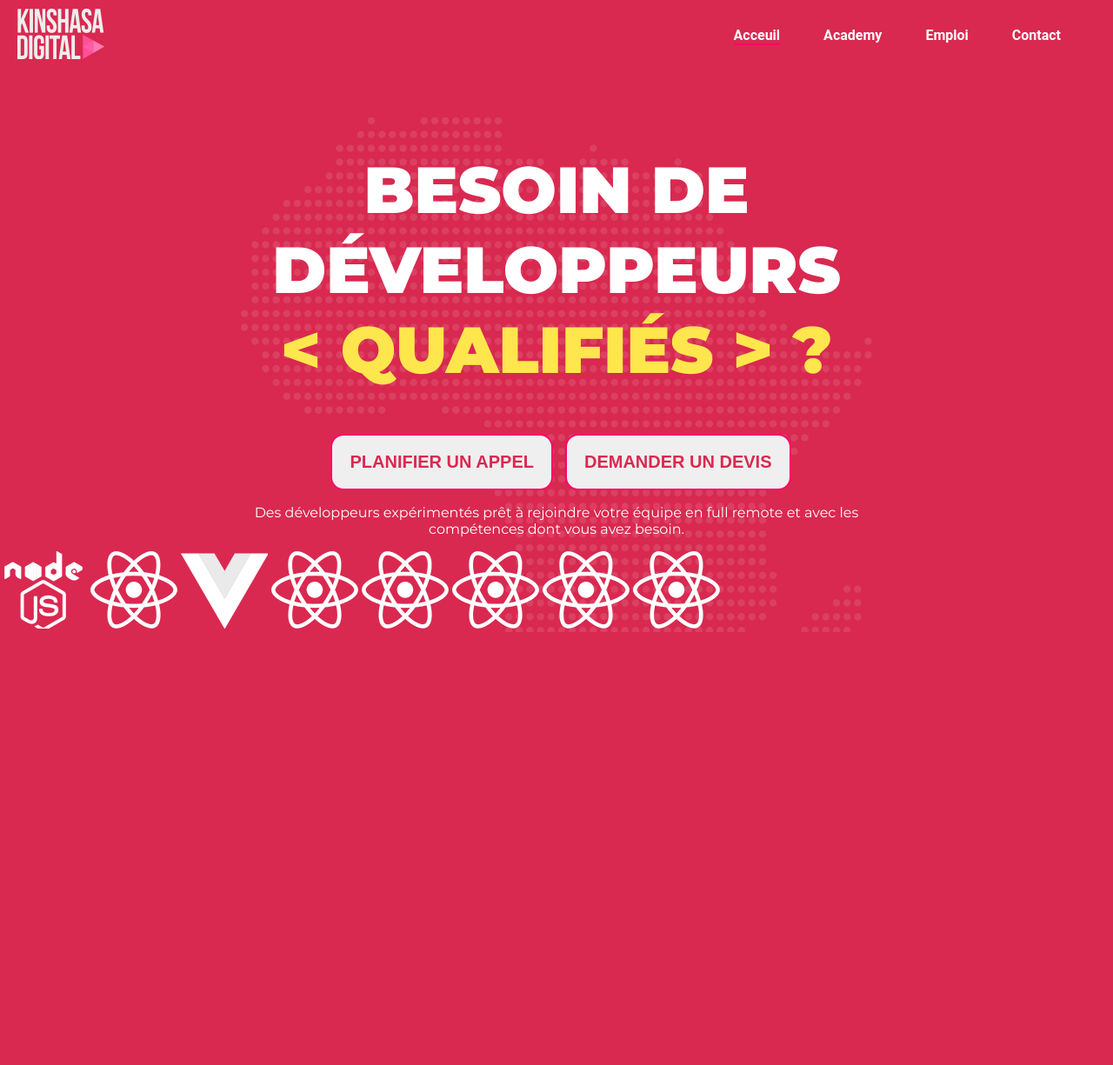
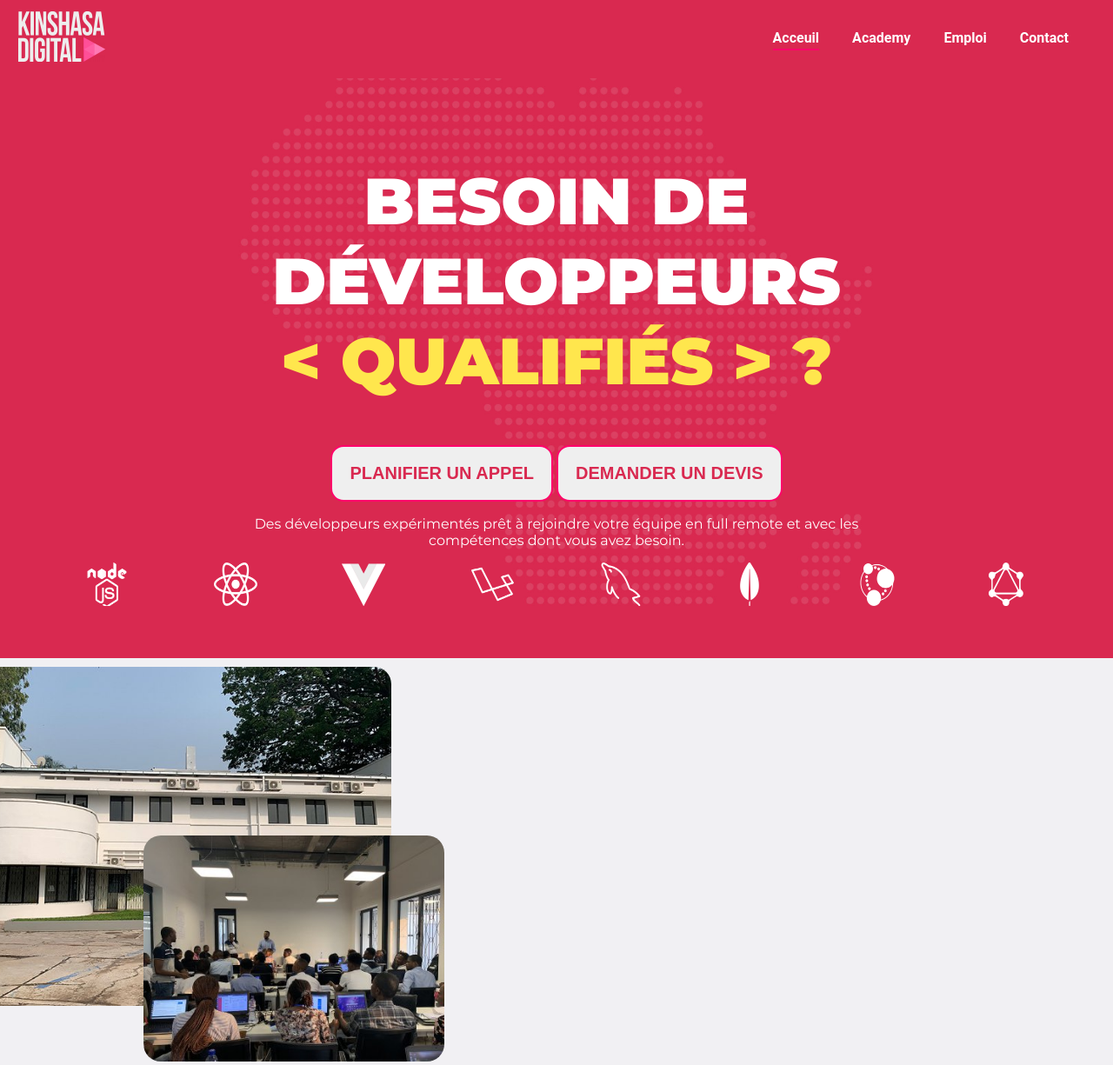
Before and after one commit to BenNdase/KinshasaDigital, a plain HTML site: page index.html in a window 1280 px wide. Shown: the whole page at 87% size. Before the commit the page ends 800 px from the top, so only its background shows below. Drawn offline with Linux system fonts and the light colour scheme.

Commit message:
Section Header finie

```diff
--- a/css/style.css
+++ b/css/style.css
@@ -23,14 +23,17 @@
 /*------------------------------- Le menu -------------------------*/
 
 .menu {
-    padding: 10px;
-    padding-left: 20px;
+    width: 100%;
+    height: 90px;
+    padding: 13px;
+    padding-left: 21px;
     background-color: #d92950;
     display: flex;
     flex-direction: row;
     justify-content: flex-start;
     align-items: center;
-    position: sticky;
+    position: fixed;
+    top: 0;
 }
 
 .menu ul {
@@ -47,10 +50,14 @@
     text-decoration: none;
     color: white;
     font-weight: bold;
+    line-height: 24px;
+    vertical-align: baseline;
+    letter-spacing: normal;
+    font-weight: 600;
 }
 
 .menu ul>li {
-    margin-right: 50px;
+    margin-right: 38px;
 }
 
 .menu ul li:nth-child(1) {
@@ -76,7 +83,7 @@
     text-align: center;
     font-weight: bold;
     color: white;
-    padding-top: 40px;
+    padding-top: 135px;
 }
 
 .text-header span {
@@ -95,11 +102,11 @@
     font-weight: bold;
     padding: 0 20px;
     color: #d92950;
-    margin-left: 10px;
+    cursor: pointer;
 }
 
 .button-header button:hover {
-    background-color: #d92950;
+    background-color: #d9294f00;
     color: white;
     border: 2px solid white;
 }
@@ -110,3 +117,41 @@
     color: white;
     font-size: 16px;
 }
+
+.logos-header {
+    text-align: center;
+    display: flex;
+    flex-direction: row;
+    justify-content: space-evenly;
+    margin-bottom: 60px;
+}
+
+.logos-header img {
+    width: 50px;
+    height: 50px;
+}
+
+
+/*------------------------- Section developper -------------------*/
+
+.developper {
+    background-color: #f1f0f3;
+}
+
+.img-campus img,
+.kda-2020 img {
+    border-radius: 20px;
+}
+
+.img-campus img {
+    width: 550px;
+    height: 390px;
+    margin: 0 0 0 -100px;
+    margin-top: 10px;
+}
+
+.kda-2020 img {
+    width: 346px;
+    height: 260px;
+    margin: -200px 0 0 165px;
+}
--- a/index.html
+++ b/index.html
@@ -41,14 +41,24 @@
                     <img src="./img/technos/nodejs.png" alt="Logo NodeJs">
                     <img src="./img/technos/react.png" alt="Logo ReactJs">
                     <img src="./img/technos/vuejs.png" alt="Logo VueJs">
-                    <img src="./img/technos/react.png" alt="Logo ReactJs">
-                    <img src="./img/technos/react.png" alt="Logo ReactJs">
-                    <img src="./img/technos/react.png" alt="Logo ReactJs">
-                    <img src="./img/technos/react.png" alt="Logo ReactJs">
-                    <img src="./img/technos/react.png" alt="Logo ReactJs">
+                    <img src="./img/technos/laravel.png" alt="Logo Laravel">
+                    <img src="./img/technos/mysql.png" alt="Logo mysql">
+                    <img src="./img/technos/mongodb.png" alt="Logo Mongodb">
+                    <img src="./img/technos/neo4j.png" alt="Logo Neo4j">
+                    <img src="./img/technos/graphql.png" alt="Logo Graphql">
                 </div>
             </div>
         </header>
+
+
+        <section class="developper">
+            <div class="img-campus">
+                <img src="./img/KDA/texaf_campus.jpg" alt="Photo Texaf Campus">
+            </div>
+            <div class="kda-2020">
+                <img src="./img/KDA/kda_cohorte_2020 (1).jpg" alt="Photo Cohorte KDA 2020">
+            </div>
+        </section>
     </div>
 </body>
 
```
Also changed, not shown: img/KDA/kda_cohorte_2020 (1).jpg (added), img/KDA/texaf_campus.jpg (added).
